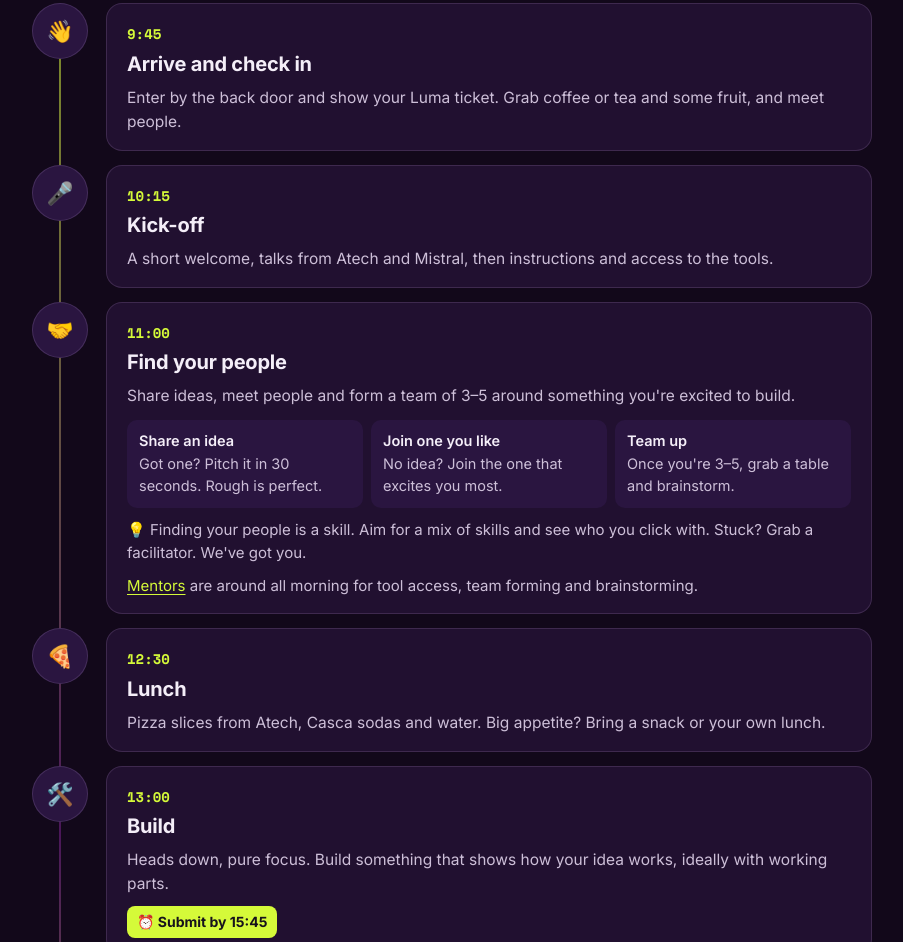
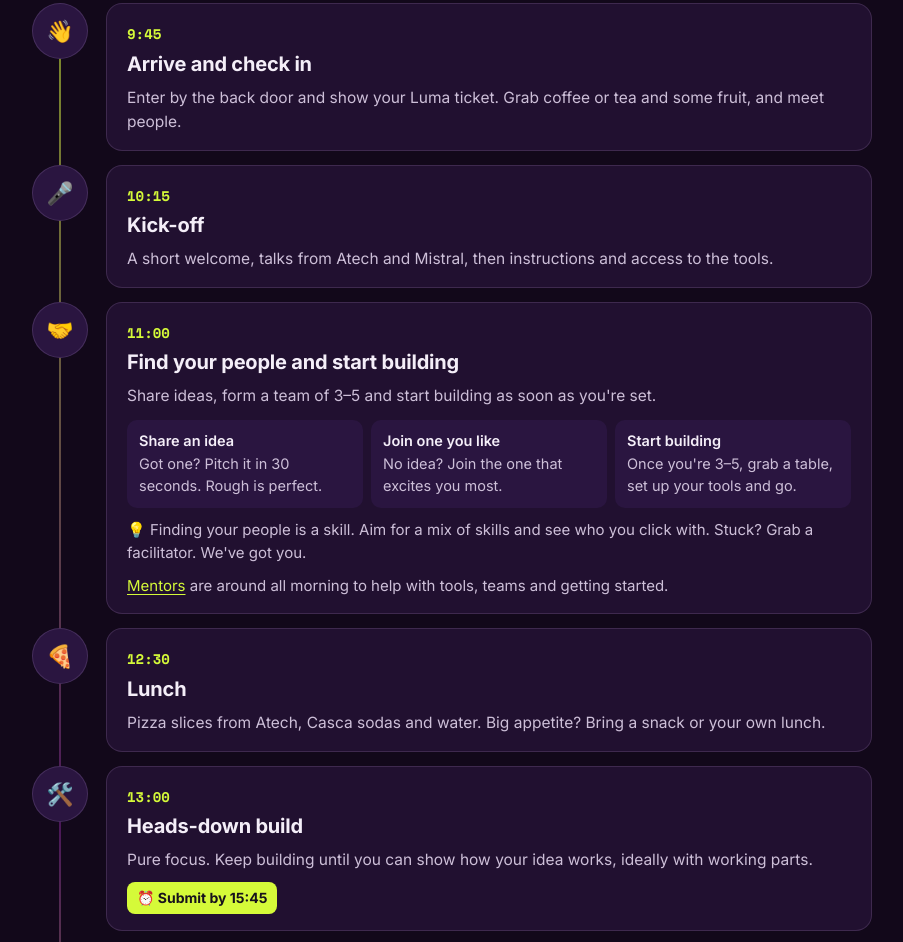
Before and after one commit to rulin18/techno-hacks, a plain HTML site: page index.html in a window 1280 px wide. Shown: the part 2852-3794 px from the top of the page, without its empty margins (188-1091 px from the left). Drawn offline with nearby package versions, Linux system fonts and the light colour scheme.

Commit message:
Make clear building starts at 11:00, not 13:00
Co-Authored-By: Claude Opus 5.5 <noreply@anthropic.com>

```diff
--- a/index.html
+++ b/index.html
@@ -462,15 +462,15 @@ footer p { margin-top: 18px; }
         <div class="dot" aria-hidden="true">🤝</div>
         <div class="card content">
           <span class="time">11:00</span>
-          <h3>Find your people</h3>
-          <p>Share ideas, meet people and form a team of 3–5 around something you're excited to build.</p>
+          <h3>Find your people and start building</h3>
+          <p>Share ideas, form a team of 3–5 and start building as soon as you're set.</p>
           <div class="team-flow">
             <div><b>Share an idea</b>Got one? Pitch it in 30 seconds. Rough is perfect.</div>
             <div><b>Join one you like</b>No idea? Join the one that excites you most.</div>
-            <div><b>Team up</b>Once you're 3–5, grab a table and brainstorm.</div>
+            <div><b>Start building</b>Once you're 3–5, grab a table, set up your tools and go.</div>
           </div>
           <p class="tip">💡 Finding your people is a skill. Aim for a mix of skills and see who you click with. Stuck? Grab a facilitator. We've got you.</p>
-          <p class="tip"><a href="#people">Mentors</a> are around all morning for tool access, team forming and brainstorming.</p>
+          <p class="tip"><a href="#people">Mentors</a> are around all morning to help with tools, teams and getting started.</p>
         </div>
       </li>
       <li class="moment">
@@ -485,8 +485,8 @@ footer p { margin-top: 18px; }
         <div class="dot" aria-hidden="true">🛠️</div>
         <div class="card content">
           <span class="time">13:00</span>
-          <h3>Build</h3>
-          <p>Heads down, pure focus. Build something that shows how your idea works, ideally with working parts.</p>
+          <h3>Heads-down build</h3>
+          <p>Pure focus. Keep building until you can show how your idea works, ideally with working parts.</p>
           <span class="deadline">⏰ Submit by 15:45</span>
         </div>
       </li>
```
